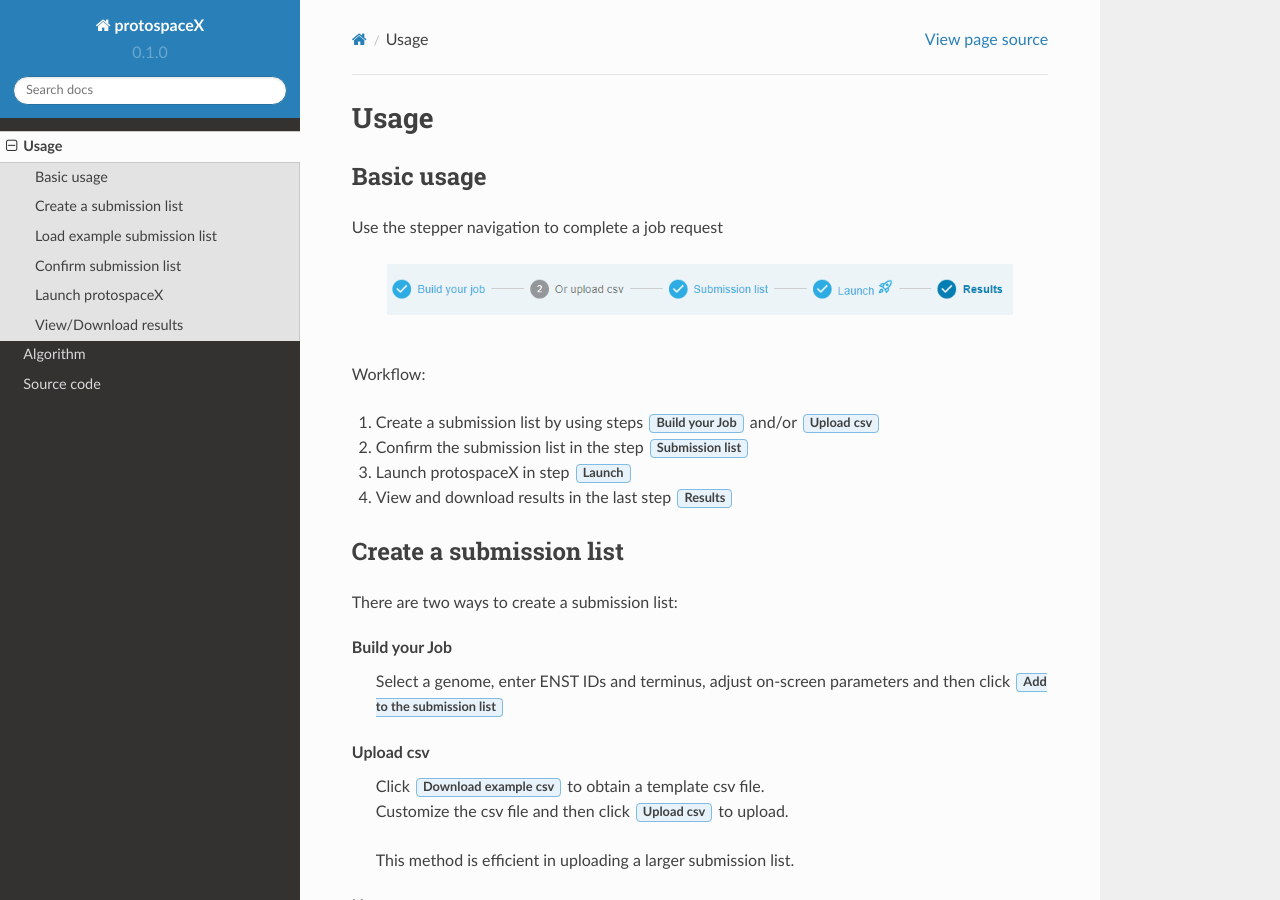
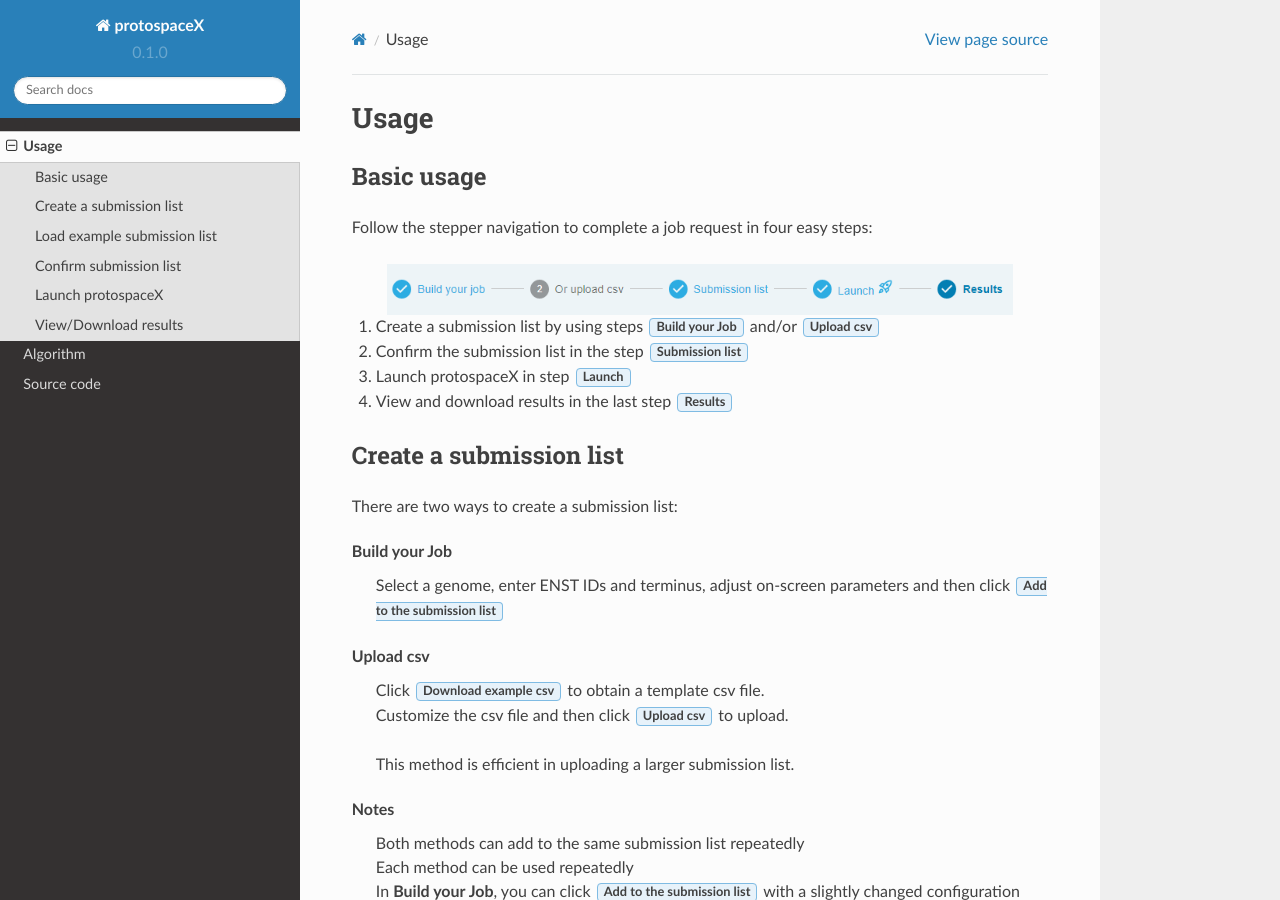
Before and after one commit to duopeng/protoSpaceJAM-readthedocs, a Sphinx documentation site: the page built from docs/source/usage.rst, in a window 1280 px wide and 900 px high. Built offline with Sphinx 7.4.7 and the Read the Docs theme 2.0.0, drawn with Linux system fonts in a browser that asks for light colours.

Commit message:
Update usage.rst

```diff
--- a/docs/source/usage.rst
+++ b/docs/source/usage.rst
@@ -5,15 +5,12 @@
 Basic usage
 -----------
 
-Use the stepper navigation to complete a job request
+Follow the stepper navigation to complete a job request in four easy steps:
 
 .. figure:: /_static/images/stepper.png
    :width: 90%
    :align: center
    :alt: Stepper navigation
-
-|
-Workflow:
 
 #. Create a submission list by using steps :guilabel:`Build your Job` and/or :guilabel:`Upload csv`
 
```
